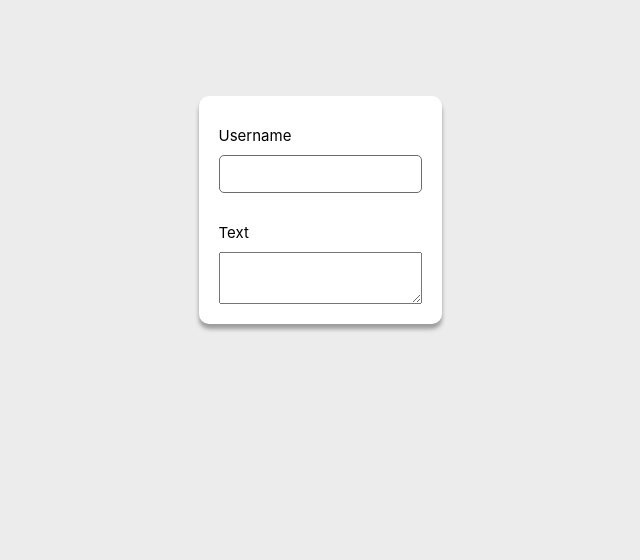
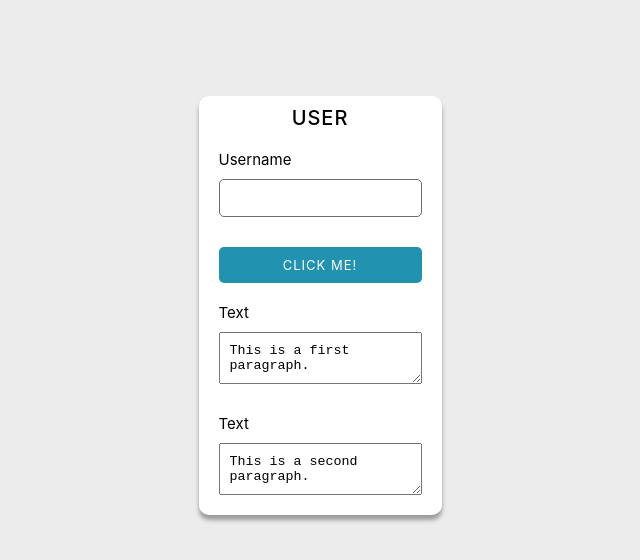
Before and after one commit to abriveraaa/user-in-out, a React (Create React App) app: page / in a window 1280 px wide. Shown: the top 560 px of the page, without its empty margins (320-960 px from the left). Built offline with nearby package versions, Linux system fonts and the light colour scheme.

Commit message:
Updated App.js

```diff
--- a/src/App.js
+++ b/src/App.js
@@ -1,13 +1,50 @@
+import React, { useState } from 'react';
 import logo from './logo.svg';
 import './App.css';
 import Input from './User/Input';
 import Output from './User/Output';
 
-function App() {
+const App = props => {
+  const [ getParagraph, setParagraph ] = useState({
+    paragraph: [
+      { paragraph: "This is a first paragraph." },
+      { paragraph: "This is a second paragraph." }
+    ]
+  });
+
+  const switchName = () => {
+    setParagraph( {
+      paragraph: [
+        { paragraph: "This is a 1st paragraph." },
+        { paragraph: "This is a 2nd paragraph." }
+      ]
+    })
+  }
+
+  const paragraphChangedHandler = (event) => {
+    setParagraph({
+      paragraph: [
+        { paragraph: "Hi! " + event.target.value },
+        { paragraph: "This is a second paragraph." }
+      ]
+    });
+  }
+
+  const style = {
+    fontSize: '20px',
+    margin: '0',
+    textTransform: 'uppercase',
+    letterSpacing: '1px',
+    fontWeight: '500',
+  }
+
   return (
     <div className="App">
-      <Input/>
-      <Output/>
+      <h1 style={style}>User</h1>
+      <Input changed={paragraphChangedHandler}></Input>
+      <div className="button" onClick={switchName}>Click Me!</div>
+      <Output paragraph={getParagraph.paragraph[0].paragraph}></Output>
+      <Output paragraph={getParagraph.paragraph[1].paragraph}></Output>
     </div>
   );
 }
```
